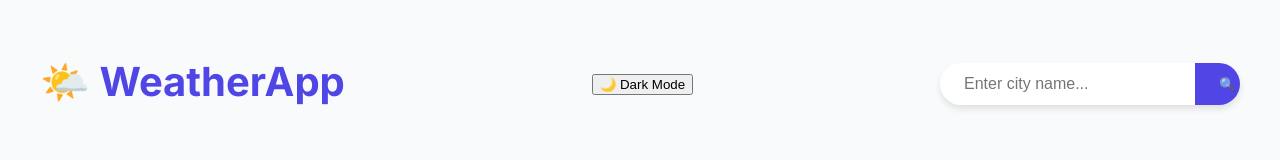
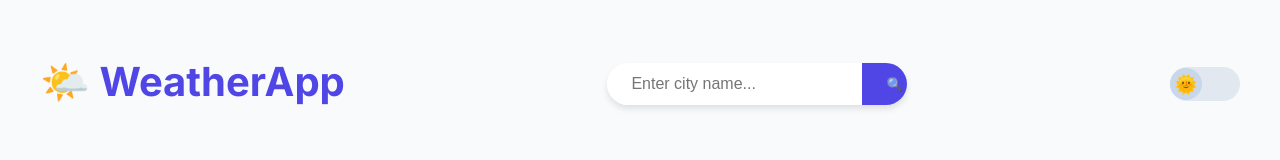
Before and after one commit to mvoof/weather-web, a React app: page / in a window 1280 px wide. Shown: the top 160 px of the page. Built offline with nearby package versions, Linux system fonts and the light colour scheme; no server answers.

Commit message:
use a toggle switch instead of a button

```diff
--- a/src/components/Header/Header.tsx
+++ b/src/components/Header/Header.tsx
@@ -8,8 +8,8 @@ export const Header: React.FC = () => {
   return (
     <header>
       <h1>🌤️ WeatherApp</h1>
+      <SearchBar />
       <ThemeToggle />
-      <SearchBar />
     </header>
   );
 };
--- a/src/components/ThemeToggle/ThemeToggle.scss
+++ b/src/components/ThemeToggle/ThemeToggle.scss
@@ -1,14 +1,53 @@
-.theme-toggle {
-  background: none;
-  border: 1px solid var(--border-color);
-  color: var(--primary-color);
-  padding: 0.5rem 1rem;
-  border-radius: 999px;
+.switch-label {
+  position: relative;
+  display: inline-block;
+  width: 70px;
+  height: 34px;
   cursor: pointer;
-  transition: all 0.3s ease;
 
-  &:hover {
-    background: var(--card-bg);
-    color: var(--primary-color);
+  .switch-input {
+    opacity: 0;
+    position: absolute;
+    width: 0;
+    height: 0;
+  }
+
+  .switch-slider {
+    position: absolute;
+    top: 0;
+    left: 0;
+    right: 0;
+    bottom: 0;
+    background-color: var(--border-color);
+    border-radius: 34px;
+    transition: background 0.3s ease;
+    display: flex;
+    align-items: center;
+    box-sizing: border-box;
+  }
+
+  .switch-thumb {
+    display: flex;
+    align-items: center;
+    justify-content: center;
+    width: 32px;
+    height: 32px;
+
+    background-color: #c8d7eb;
+    font-size: 1.2rem;
+    border-radius: 50%;
+    transition:
+      transform 0.3s ease,
+      background-color 0.3s ease;
+    flex-shrink: 0;
+  }
+
+  .switch-input:checked + .switch-slider {
+    background-color: var(--primary-color);
+
+    .switch-thumb {
+      transform: translateX(37px);
+      background-color: #606c7c;
+    }
   }
 }
--- a/src/components/ThemeToggle/ThemeToggle.tsx
+++ b/src/components/ThemeToggle/ThemeToggle.tsx
@@ -1,12 +1,23 @@
 import React from 'react';
 import { useTheme } from '@/hooks/useTheme';
+
+import './ThemeToggle.scss';
 
 export const ThemeToggle: React.FC = () => {
   const { isDark, toggleTheme } = useTheme();
 
   return (
-    <button className="theme-toggle" onClick={toggleTheme}>
-      {isDark ? '🌞 Light Mode' : '🌙 Dark Mode'}
-    </button>
+    <label className="switch-label" htmlFor="theme-toggle">
+      <input
+        type="checkbox"
+        id="theme-toggle"
+        className="switch-input"
+        checked={isDark}
+        onChange={toggleTheme}
+      />
+      <div className="switch-slider">
+        <div className="switch-thumb">{isDark ? '🌙' : '🌞'}</div>
+      </div>
+    </label>
   );
 };
```
